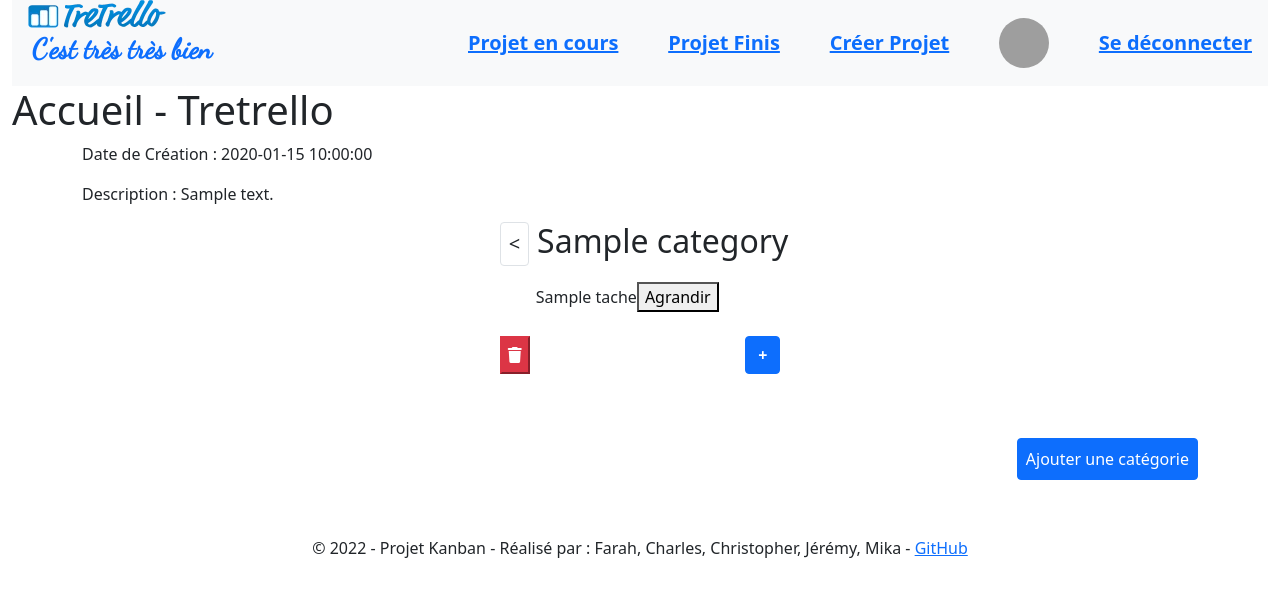
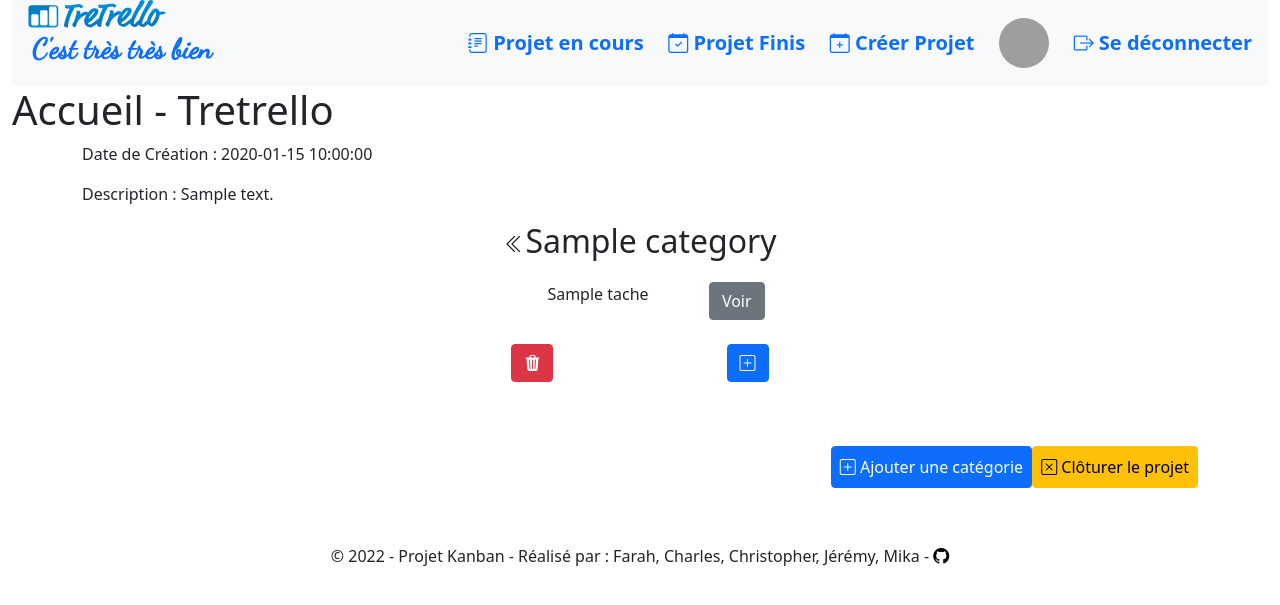
Before and after one commit to VjeremyV/projet-Kanban, a PHP site: page /pages/projet.php?id=1 in a window 1280 px wide. Shown: the top 605 px of the page. Run offline with PHP 8.4, Linux system fonts and the light colour scheme; the visitor is signed in with stand-in values (Sample User, id 1); tables that the repository leaves empty or names only in its code hold one stand-in row (values such as "Sample post"); some libraries are stand-ins or nearby versions; grey boxes are pictures that could not be loaded.

Commit message:
mise a jour bouton et modale de cloture + avacement bootstrap boone nuit

```diff
--- a/pages/projet.php
+++ b/pages/projet.php
@@ -15,15 +15,13 @@ if (isConnect()) {
 
         $stmt = $dbh->prepare('SELECT `date_creation_projet`, `description_projet` FROM `projet` WHERE projet.id_projet_projet = :idProjet');
         if ($stmt->execute(['idProjet' => $idProjet])) {
-            $resultat = $stmt->fetchall($fetchMode = PDO::FETCH_NAMED);
-?>
+            $resultat = $stmt->fetchall($fetchMode = PDO::FETCH_NAMED); ?>
             <p>Date de Création : <?= $resultat[0]['date_creation_projet'] ?></p>
             <p>Description : <?= $resultat[0]['description_projet'] ?></p>
         <?php
         } else {
             echo "<p>Une erreur est survenue lors de la connexion à la base de données</p>";
-        }
-        ?>
+        } ?>
         <div class="d-flex justify-content-evenly flex-wrap">
             <?php
             $stmt = $dbh->prepare('SELECT `nom_categories`,`id_categorie_categories`,`ordre` FROM categories join projet on categories.id_projet_projet = projet.id_projet_projet WHERE projet.id_projet_projet = :idProjet ORDER BY ordre');
@@ -38,19 +36,17 @@ if (isConnect()) {
                 // var_dump($resultats);
                 // echo count($resultats);
                 foreach ($resultats as $resultat) {
-                        $categories[] = [$resultat['nom_categories'] => $resultat['id_categorie_categories']];
-            ?>
+                    $categories[] = [$resultat['nom_categories'] => $resultat['id_categorie_categories']]; ?>
 
                         <div class="categorieContainer px-1 pb-5" data-id="<?= $resultat['id_categorie_categories'] ?>" style="order :<?= $resultat['ordre'] ?> ;">
 
-                            <h2><?php if ($resultat['ordre'] > 1) : ?><button class="fs-5 px-2 mx-2 btn border boutonMoins"><</button><?php endif;
-                                ?><?= $resultat['nom_categories'] ?><?php if ($resultat['ordre'] < count($resultats)) : ?> <button class="fs-5 px-2 mx-2 btn border boutonPlus">></button><?php endif; ?></h2>
+                            <h2><?php if ($resultat['ordre'] > 1) : ?><button class="fs-5 px-0 mx-0 btn boutonMoins bi bi-chevron-double-left"></button><?php endif; ?><?= $resultat['nom_categories'] ?><?php if ($resultat['ordre'] < count($resultats)) : ?> <button class="fs-5 px-0 mx-0 btn boutonPlus bi bi-chevron-double-right"></button><?php endif; ?></h2>
 
                             <ul data-draggable="target" id=<?= $resultat['id_categorie_categories'] ?>>
                                 <?php for ($j = 0; $j < count($res); $j++) {
                         if (in_array($resultat['id_categorie_categories'], $res[$j])) {
                             ?>
-                                        <li class='p-2 m-1' draggable='true' data-draggable='item' id='<?= $res[$j]['id_taches_taches'] ?> '> <?= $res[$j]['nom_taches'] ?><button data-target='#modal-<?= $res[$j]['id_taches_taches'] ?>' data-toggle='modal' class="<?= $res[$j]['nom_taches'] ?>">Agrandir</button></li>
+                                        <li class='p-2 m-1 d-flex justify-content-between' draggable='true' data-draggable='item' id='<?= $res[$j]['id_taches_taches'] ?> '> <?= $res[$j]['nom_taches'] ?><button class="btn btn-secondary" data-target='#modal-<?= $res[$j]['id_taches_taches'] ?>' data-toggle='modal' class="<?= $res[$j]['nom_taches'] ?>">Voir</button></li>
 
                                         <div class="modal" id="modal-<?= $res[$j]['id_taches_taches'] ?>" role="dialog">
                                             <div class="mw-100 bg-light mx-auto my-auto rounded">
@@ -82,39 +78,44 @@ if (isConnect()) {
                             $commentaires = $sth->fetchAll(PDO::FETCH_ASSOC);
                             if (count($commentaires) > 0) {
                                 foreach ($commentaires as $commentaire) {
-                                                                echo "<br><span>" . $commentaire['date_commentaires'] . '</span><p>' . $commentaire['texte_commentaires'] . '</p>';
+                                    echo "<table class='table-responsive
+                                                                m-2 align-top table-striped'>";
+                                    echo "<thead>";
+                                    echo "<tr>";
+                                    echo "<th scope='row'>" . $commentaire['date_commentaires'] . "</th>";
+                                    echo '<td class="text-start">' . $commentaire['texte_commentaires'] . "</td>";
+                                    echo "</tr>";
+                                    echo "</table>";
                                 }
                             } else {
                                 echo "<br><span>Il n'y a aucun commentaire sur cette tâche</span>";
-                                                        }
-                                                        ?>
+                            } ?>
                                                     </div>
 
                                                     <div class="border-top border-dark pt-3 fs-5 d-flex justify-content-end ">
                                                         <input type="submit" class="btn btn-success m-2" value="Envoyer">
-                                                        <button role="button" class="btn btn-secondary m-2" data-dismiss="dialog">X</button>
+                                                        <button role="button" class="btn btn-secondary m-2" data-dismiss="dialog"><i class="bi bi-x-square"></i></button>
                                                     </div>
                                                 </form>
 
-                                                <button class="btn btn-danger mb-3" data-target='#suppr-<?= $res[$j]['id_taches_taches'] ?>' data-toggle='modal'>supprimer</button>
+                                                <button class="btn btn-danger mb-3" data-target='#suppr-<?= $res[$j]['id_taches_taches'] ?>' data-toggle='modal'>Supprimer</button>
                                                 <form action="" method="post" class="modal px-5 w-25 h-25 mx-auto my-auto rounded text-light d-flex flex-column justify-content-center" id="suppr-<?= $res[$j]['id_taches_taches'] ?>">
-                                                    <label class="fs-4 m-3" for="suppression">Confirmez-vous la suppresion de la tâche ?</label>
+                                                    <label class="fs-4 m-3 bi bi-exclamation-octagon-fill text-danger avertissement" for="suppression"> Confirmez-vous la suppresion de la tâche ?</label>
                                                     <div class="d-flex justify-content-center suppr-buttons">
-                                                        <input class="m-3" type="submit" value="Oui" name="suppression">
+                                                        <input class="m-3 btn btn-danger" type="submit" value="Oui" name="suppression">
                                                         <input type="hidden" name="supprId" value="<?= $res[$j]['id_taches_taches'] ?>">
-                                                        <button class="m-3" role="button" data-dismiss="dialog">Non</button>
+                                                        <button class="m-3 btn btn-success" role="button" data-dismiss="dialog">Non</button>
                                                     </div>
                                                 </form>
                                             </div>
                                         </div>
                                 <?php
                         }
-                                }
-                                ?>
+                    } ?>
                             </ul>
                             <div class="d-flex justify-content-between barreTache px-2 w-100">
-                                <button class="btn-danger" data-target='#modal-suppr-<?= $resultat['id_categorie_categories'] ?>' data-toggle=modal><i class="fa-solid fa-trash"></i></button>
-                                <button class="btn btn-primary fw-bold addbutton" data-target='#modal-new-<?= $resultat['id_categorie_categories'] ?>' data-toggle=modal>+</button>
+                                <button class="btn btn-danger bi bi-trash3-fill" data-target='#modal-suppr-<?= $resultat['id_categorie_categories'] ?>' data-toggle=modal></button>
+                                <button class="btn btn-primary fw-bold addbutton bi bi-plus-square" data-target='#modal-new-<?= $resultat['id_categorie_categories'] ?>' data-toggle=modal></button>
                             </div>
                             <div class="modal" id="modal-new-categorie" role="dialog">
                                 <div class="mw-100 bg-light mx-auto my-auto rounded">
@@ -137,10 +138,10 @@ if (isConnect()) {
                                     <form action="" method="post">
                                         <div class="p-3 border-bottom border-dark d-flex flex-column justiy-content-center align-items-start">
                                             <input type="hidden" name="idCat" value="<?= $resultat['id_categorie_categories'] ?>">
-                                            <label class="fs-4" for="supprCat">Confirmez-vous la suppresion de la catégorie ? <br>Toutes les tâches et commentaires affiliés seront supprimés</label>
+                                            <label class="fs-4 bi-exclamation-octagon-fill text-danger avertissement" for="supprCat"> Confirmez-vous la suppresion de la catégorie ? <br><strong>Toutes les tâches et commentaires affiliés seront supprimés</strong></label>
                                             <div class="d-flex justify-content-center w-100 suppr-buttons">
-                                                <input class="m-3" type="submit" name="supprCat" id="supprCat" value="Oui">
-                                                <button class="m-3" role="button" data-dismiss="dialog">Non</button>
+                                                <input class="m-3 btn btn-danger" type="submit" name="supprCat" id="supprCat" value="Oui">
+                                                <button class="m-3 btn btn-success" role="button" data-dismiss="dialog">Non</button>
                                             </div>
                                         </div>
                                     </form>
@@ -168,14 +169,12 @@ if (isConnect()) {
                             </div>
                         </div>
         <?php
-
                 }
             }
         }
     } catch (Exception $e) {
         echo 'Erreur : ' . $e->getMessage();
-        }
-        ?>
+    } ?>
 
         </div>
         <form action="" method="post" id="setUpdateTache">
@@ -183,7 +182,33 @@ if (isConnect()) {
             <input type="hidden" value="" id="idCatInput" name="idCatInput">
         </form>
         <div class="d-flex justify-content-end mt-3">
-            <button class="btn btn-primary p-2" data-target='#modal-new-categorie' data-toggle=modal>Ajouter une catégorie</button>
+            <button class="btn btn-primary p-2 bi bi-plus-square" data-target='#modal-new-categorie' data-toggle=modal> Ajouter une catégorie</button>
+            <!-- Je crée un button pour cloturer le projet -->
+                <button class="btn btn-warning p-2 bi bi-x-square" data-target='#modal-close-projet' data-toggle=modal> Clôturer le projet</button>
+                <?php
+                //* J'affiche le bouton de cloture du projet si le projet n'est pas cloturé
+
+                ?>
+                <div class="modal" id="modal-close-projet" role="dialog">
+                    <div class="mw-100 text-light mx-auto my-auto rounded">
+                        <form action="" method="post">
+                            <div class="p-3 border-bottom border-dark d-flex flex-column justiy-content-center align-items-start">
+                                <input type="hidden" name="idProjet" value="<?= $_GET['id'] ?>">
+                                <label class="fs-4 bi bi-exclamation-triangle text-warning avertissement" for="closeProjet"> Confirmez-vous la cloture du projet ?</label>
+                                <div class="d-flex justify-content-center w-100 suppr-buttons">
+                                    <input class="m-3 btn btn-warning" type="submit" name="closeProjet" id="closeProjet" value="Oui">
+                                    <button class="m-3 btn btn-success" role="button" data-dismiss="dialog">Non</button>
+                                </div>
+                            </div>
+                        </form>
+                    </div>
+                </div>
+
+
+
+
+
+
         </div>
 
     <?php
--- a/src/fonctions/modal.php
+++ b/src/fonctions/modal.php
@@ -78,3 +78,28 @@ if (isset($_POST['supprCat']) && isset($_POST['idCat'])) {
         echo "<span>Une erreur lors de la mise à jour du kanban a été detectée</span>";
     }
 }
+
+//! Je vais chercher le projet a cloturer pour passer le statut à terminé
+
+if (isset($_POST['closeProjet']) && isset($_POST['idProjet'])) {
+    $stmt = $dbh->prepare('SELECT * FROM projet WHERE `id_projet_projet` = :idProjet');
+    if ($stmt->execute(['idProjet' => $_GET['id']])) {
+        $projet = $stmt->fetch(PDO::FETCH_ASSOC);
+        if ($projet['terminer_projet'] == 0) {
+            $stmt = $dbh->prepare('UPDATE projet set terminer_projet=1 WHERE `id_projet_projet` = :idProjet');
+            if (!$stmt->execute(['idProjet' => $_GET['id']])) {
+                echo "<span>Une erreur lors de la mise à jour du kanban a été detectée</span>";
+            }
+            echo '<span class="mt-3 alert alert-success">Le projet a été cloturé</span>';
+        } else {
+            echo '<span class="mt-3 alert alert-warning" role="alert">Le projet est déjà cloturé</span>';
+        }
+    } else {
+        echo '<span class="mt-3 alert alert-danger" role="alert">Une erreur lors de la mise à jour du kanban a été detectée</span>';
+    }
+}
+
+
+// echo '<span class="mt-3 alert alert-danger" role="alert">Une erreur lors de la mise à jour du kanban a été detectée</span>';
+// echo '<span class="mt-3 alert alert-danger" role="alert">Le projet est déjà terminé</span>';
+//echo '<span class="mt-3 alert alert-success" role="alert">Le projet est bien clôturé.</span>';
--- a/style/charte.css
+++ b/style/charte.css
@@ -11,3 +11,6 @@
     width: 50px;
     height: 50px;
 }
+nav li > a{
+    text-decoration: none;
+}
--- a/template/footer.php
+++ b/template/footer.php
@@ -1,6 +1,6 @@
 </main>
 <footer class="p-2 mt-5 container text-center">
-    <span>© 2022 - Projet Kanban - Réalisé par : Farah, Charles, Christopher, Jérémy, Mika - <a href="https://github.com/VjeremyV/projet-Kanban">GitHub</a></span>
+    <span>© 2022 - Projet Kanban - Réalisé par : Farah, Charles, Christopher, Jérémy, Mika - <a href="https://github.com/VjeremyV/projet-Kanban"><i class="bi bi-github text-black"></i></a></span>
 </footer>
 <?php if (isset($_GET['creation']) && $_GET['creation'] == "0"): ?>
     <script src="./../script/createprojet.js"></script>
--- a/template/head.php
+++ b/template/head.php
@@ -14,5 +14,6 @@
         <?php if (isset($_GET['kanban']) && $_GET['kanban'] == "true"): ?>
         <link rel="stylesheet" href="./../style/projet.css">
         <link rel="stylesheet" href="./../style/modal.css">
+        <link rel="stylesheet" href="https://cdn.jsdelivr.net/npm/bootstrap-icons@1.8.1/font/bootstrap-icons.css">
         <?php endif ?>
 </head>
--- a/template/header.php
+++ b/template/header.php
@@ -1,7 +1,7 @@
 <?php include_once(__DIR__.'/../src/fonctions/security.php');
 include_once(__DIR__.'/../src/fonctions/affichage.php');
 ?>
-
+<link rel="stylesheet" href="https://cdn.jsdelivr.net/npm/bootstrap-icons@1.8.1/font/bootstrap-icons.css">
 <body>
 <header class="container-fluid" role="banner">
 
@@ -17,12 +17,12 @@ include_once(__DIR__.'/../src/fonctions/affichage.php');
                 ?>
 <nav class=" col-lg-8 d-none d-lg-block">
     <ul class="d-flex text-black-50 fw-bold justify-content-between fs-5 mt-3 align-items-center">
-        <li><a class='link-<?= isset($_GET['page']) && $_GET['page']== "encours" ? "warning" : "primary"?>' <?= isset($_GET['page']) && $_GET['page']== "encours" ? "title='Lien actif'" : ""?>href="../pages/projets.php?page=encours" >Projet en cours</a></li>
-        <li><a class="link-<?= isset($_GET['page']) && $_GET['page']== "terminer_projet" ? "warning" : "primary"?>" <?= isset($_GET['page']) && $_GET['page']== "encours" ? "title='Lien actif'" : ""?>href="../pages/projets.php?page=terminer_projet" >Projet Finis</a></li>
-        <li><a class="link-<?= isset($_GET['page']) && $_GET['page']== "creerprojet" ? "warning" : "primary"?>" <?= isset($_GET['page']) && $_GET['page']== "encours" ? "title='Lien actif'" : ""?>href="../pages/createprojet.php?creation=0&page=creerprojet"> Créer Projet</a></li>
-        <li><a class="link-<?= isset($_GET['page']) && $_GET['page']== "profil" ? "warning" : "primary"?>"<?= isset($_GET['page']) && $_GET['page']== "encours" ? "title='Lien actif'" : ""?> href="../pages/profil.php?page=profil" ><img class ="userImage" src=" <?= isset($_SESSION['photo']) && !empty($_SESSION['photo']) ? '/../upload/'.$_SESSION['photo'] : "/../style/assets/defaultUser.webp"  ?>" alt="">
+        <li><a class='bi bi-journal-text link-<?= isset($_GET['page']) && $_GET['page']== "encours" ? "secondary" : "primary"?>' <?= isset($_GET['page']) && $_GET['page']== "encours" ? "title='Lien actif'" : ""?>href="../pages/projets.php?page=encours" > Projet en cours</a></li>
+        <li><a class="bi bi-calendar-check link-<?= isset($_GET['page']) && $_GET['page']== "terminer_projet" ? "secondary" : "primary"?>" <?= isset($_GET['page']) && $_GET['page']== "encours" ? "title='Lien actif'" : ""?>href="../pages/projets.php?page=terminer_projet" > Projet Finis</a></li>
+        <li><a class="bi bi-calendar-plus link-<?= isset($_GET['page']) && $_GET['page']== "creerprojet" ? "secondary" : "primary"?>" <?= isset($_GET['page']) && $_GET['page']== "encours" ? "title='Lien actif'" : ""?>href="../pages/createprojet.php?creation=0&page=creerprojet"> Créer Projet</a></li>
+        <li><a class="link-<?= isset($_GET['page']) && $_GET['page']== "profil" ? "secondary" : "primary"?>"<?= isset($_GET['page']) && $_GET['page']== "encours" ? "title='Lien actif'" : ""?> href="../pages/profil.php?page=profil" ><img class ="userImage" src=" <?= isset($_SESSION['photo']) && !empty($_SESSION['photo']) ? './../upload/'.$_SESSION['photo'] : "./../style/assets/defaultUser.webp"  ?>" alt="">
 </a></li>
-        <li><a class="link-primary" href="./../pages/deconnexion.php">Se déconnecter</a></li>
+        <li><a class="link-primary bi bi-box-arrow-right" href="./../pages/deconnexion.php"> Se déconnecter</a></li>
     </ul>
 </nav>
 
@@ -35,11 +35,11 @@ include_once(__DIR__.'/../src/fonctions/affichage.php');
     </svg>
 </a>
 
-<ul class="dropdown-menu" aria-labelledby="navbarDropdownMenuLink">
-    <li><a class="dropdown-item" href="../pages/projets.php?page=encours" >Projet en cours</a></li>
-    <li><a class="dropdown-item" href="../pages/projets.php?page=terminer_projet" >Projet Finis</a></li>
-    <li><a class="dropdown-item" href="../pages/createprojet.php?creation=0&page=creerprojet"> Créer Projet</a></li>
-    <li><a class="dropdown-item" href="index.php?page=profil" ><img class ="userImage" src=" <?= isset($_SESSION['photo']) && !empty($_SESSION['photo']) ? '/../upload/'.$_SESSION['photo'] : "/../style/assets/defaultUser.webp"  ?>" alt="">
+<ul class="dropdown-menu " aria-labelledby="navbarDropdownMenuLink">
+    <li><a class="dropdown-item bi-journal-text" href="../pages/projets.php?page=encours" > Projet en cours</a></li>
+    <li><a class="dropdown-item bi-calendar-check" href="../pages/projets.php?page=terminer_projet" > Projet Finis</a></li>
+    <li><a class="dropdown-item bi bi-calendar-plus" href="../pages/createprojet.php?creation=0&page=creerprojet"> Créer Projet</a></li>
+    <li><a class="dropdown-item" href="../pages/profil.php?page=profil"><img class ="userImage" src=" <?= isset($_SESSION['photo']) && !empty($_SESSION['photo']) ? './../upload/'.$_SESSION['photo'] : "./../style/assets/defaultUser.webp"  ?>" alt="">
 </a></li>
     <li><a class="dropdown-item" href="./../pages/deconnexion.php">Se déconnecter</a></li>
 </ul>
```
Also changed, not shown: pages/projets.php (+24 -13 lines), style/modal.css (line endings or trailing spaces), upload/202205030005317.png (added). Lines whose indentation alone changed are shown as unchanged.
